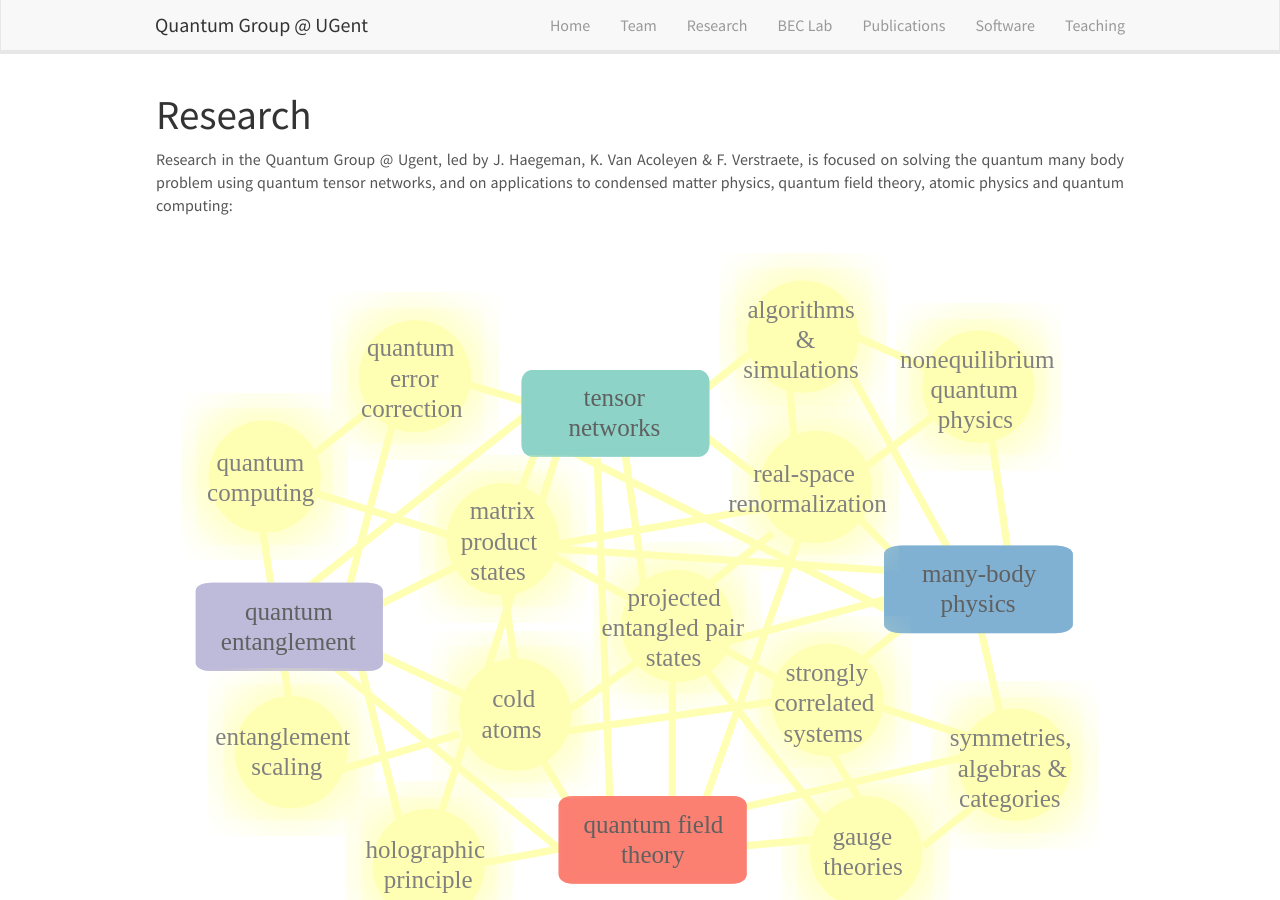
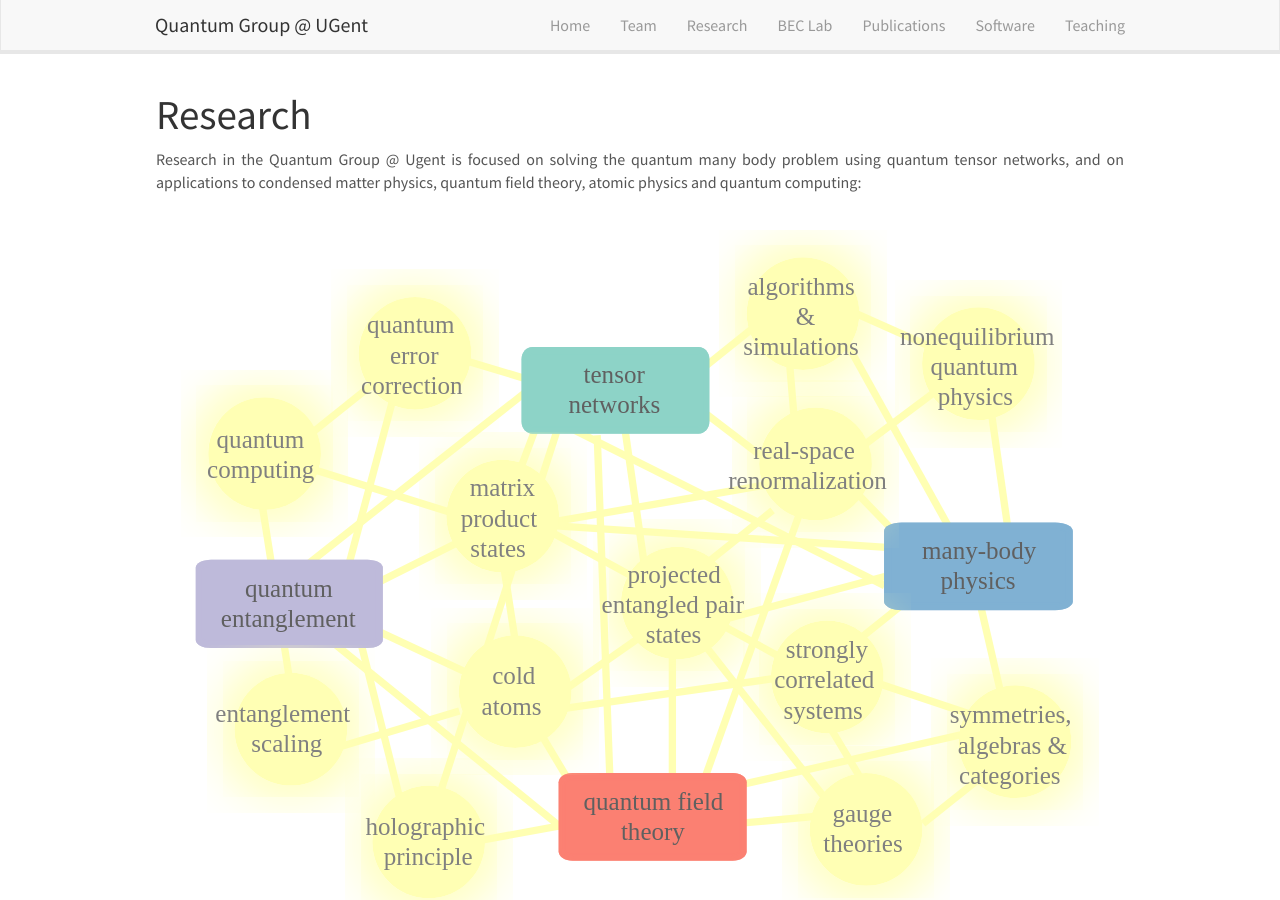
Before and after one commit to quantumghent/quantumghent.github.io, a Jekyll site: the page built from _pages/research.md, in a window 1280 px wide and 900 px high. Built offline with Jekyll 4.4.1, drawn with Linux system fonts in a browser that asks for light colours; nearby versions of some CDN libraries.

Commit message:
Update research.md

```diff
--- a/_pages/research.md
+++ b/_pages/research.md
@@ -8,7 +8,7 @@
 
 # Research
 <p style="text-align:justify">
-Research in the Quantum Group @ Ugent, led by J. Haegeman, K. Van Acoleyen & F. Verstraete, is focused on solving the quantum many body problem using quantum tensor networks, and on applications to condensed matter physics, quantum field theory, atomic physics and quantum computing:
+Research in the Quantum Group @ Ugent is focused on solving the quantum many body problem using quantum tensor networks, and on applications to condensed matter physics, quantum field theory, atomic physics and quantum computing:
 </p>
 
 <div class="svg-container">
```
